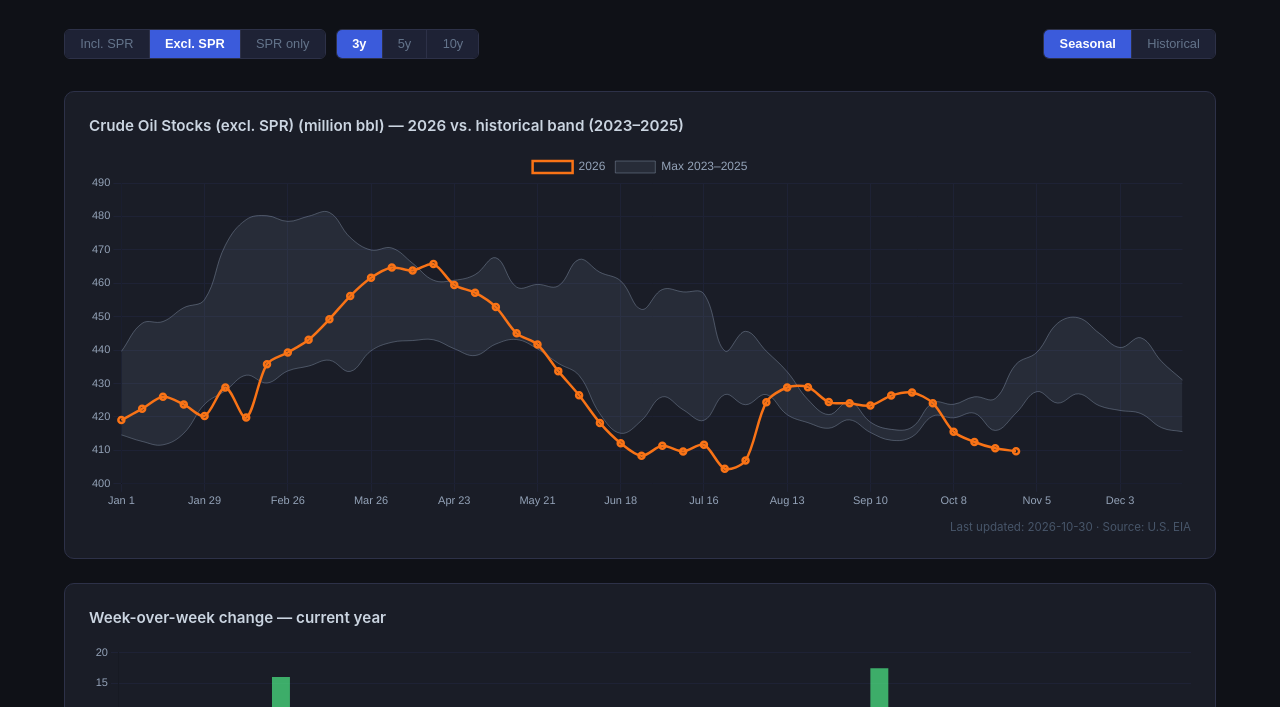
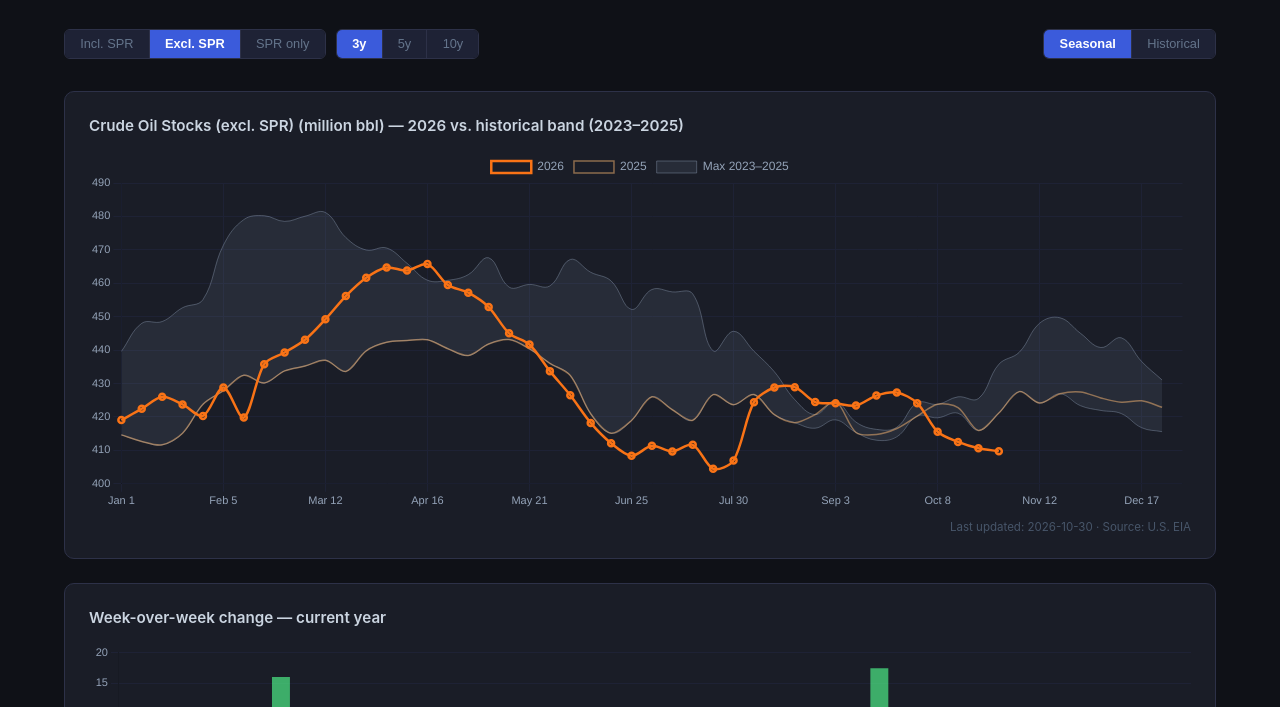
Before and after one commit to sheffielddivided/eia, a plain HTML site: page index.html in a window 1280 px wide. Shown: the part 93-800 px from the top of the page. Drawn offline with nearby package versions, Linux system fonts and the light colour scheme.

Commit message:
Seasonal charts: add last year's line, include Dec 30/31 (#32)
* Fix seasonal week bucketing across DST

weekOfYear used local-time dates, so during daylight saving time a date
exactly N weeks after Jan 1 was floored into week N-1. For 2021 (Jan 1 on
a Friday, same weekday as EIA report dates) this shifted the whole summer
by a week and dropped the late-October week, causing a sharp dip in the
max band around Nov 1. Compute the difference in UTC instead.

Co-Authored-By: Claude Opus 5.5 <noreply@anthropic.com>
Claude-Session: https://claude.ai/code/session_01WS3H2JJSr9r6JpLMgDUqVX

* Show last year's line in seasonal charts; include Dec 30/31

Add the previous year as a muted line in the Crude and Products
seasonal charts, and extend the seasonal grid to 53 week buckets so
reports dated Dec 30/31 (day-of-year index 364-365) are no longer
dropped.

Co-Authored-By: Claude Opus 5.5 <noreply@anthropic.com>
Claude-Session: https://claude.ai/code/session_01WS3H2JJSr9r6JpLMgDUqVX

---------

Co-authored-by: Claude <noreply@anthropic.com>

```diff
--- a/index.html
+++ b/index.html
@@ -555,19 +555,22 @@ function renderAll() {
   else renderHistoricChart(cachedData, label, yearsBack);
 }
 
+// 53 buckets: days 364–365 (Dec 30/31) fall in week index 52.
+const NWEEKS = 53;
+
 function buildSeasonalData(data, yearsBack) {
   const cy = new Date().getFullYear();
   const byYW = {};
   for (const d of data) {
     const y = parseInt(d.date.slice(0, 4)), wi = weekOfYear(d.date);
-    if (wi < 0 || wi > 51) continue;
+    if (wi < 0 || wi >= NWEEKS) continue;
     if (!byYW[y]) byYW[y] = {};
     byYW[y][wi] = d.value;
   }
   const prev = [];
   for (let y = cy - 1; y >= cy - yearsBack; y--) if (byYW[y]) prev.push(y);
   const minB = [], maxB = [], avgB = [];
-  for (let w = 0; w < 52; w++) {
+  for (let w = 0; w < NWEEKS; w++) {
     const vals = prev.map(y => byYW[y]?.[w]).filter(v => v != null);
     if (!vals.length) { minB.push(null); maxB.push(null); avgB.push(null); }
     else {
@@ -576,13 +579,14 @@ function buildSeasonalData(data, yearsBack) {
       avgB.push(vals.reduce((s, v) => s + v, 0) / vals.length);
     }
   }
-  const currentLine = Array.from({ length: 52 }, (_, w) => byYW[cy]?.[w] ?? null);
-  const xLabels     = Array.from({ length: 52 }, (_, w) => {
+  const currentLine  = Array.from({ length: NWEEKS }, (_, w) => byYW[cy]?.[w] ?? null);
+  const lastYearLine = Array.from({ length: NWEEKS }, (_, w) => byYW[cy - 1]?.[w] ?? null);
+  const xLabels      = Array.from({ length: NWEEKS }, (_, w) => {
     const d = new Date(cy, 0, 1 + w * 7);
     return d.toLocaleDateString('en-US', { month: 'short', day: 'numeric' });
   });
   const currentYearArr = data.filter(d => d.date.startsWith(String(cy))).sort((a, b) => a.date.localeCompare(b.date));
-  return { currentLine, minBand: minB, maxBand: maxB, avgBand: avgB, xLabels, currentYear: cy, prevYears: prev, currentYearArr };
+  return { currentLine, lastYearLine, minBand: minB, maxBand: maxB, avgBand: avgB, xLabels, currentYear: cy, prevYears: prev, currentYearArr };
 }
 
 function renderSeasonalChart(s, label) {
@@ -600,6 +604,7 @@ function renderSeasonalChart(s, label) {
         { label: `Max ${yFrom}–${yTo}`, data: convertArr(s.maxBand), borderColor: 'rgba(148,163,184,0.4)', backgroundColor: 'rgba(100,116,139,0.18)', borderWidth: 1, fill: '+1', pointRadius: 0, tension: 0.4, order: 2 },
         { label: `Min ${yFrom}–${yTo}`, data: convertArr(s.minBand), borderColor: 'rgba(148,163,184,0.4)', backgroundColor: 'transparent', borderWidth: 1, fill: false, pointRadius: 0, tension: 0.4, order: 2 },
         { label: String(s.currentYear), data: convertArr(s.currentLine), borderColor: '#f97316', backgroundColor: 'transparent', borderWidth: 2.5, fill: false, pointRadius: 3, pointHoverRadius: 6, tension: 0.3, spanGaps: false, order: 1 },
+        { label: String(s.currentYear - 1), data: convertArr(s.lastYearLine), borderColor: 'rgba(253,186,116,0.5)', backgroundColor: 'transparent', borderWidth: 1.5, fill: false, pointRadius: 0, pointHoverRadius: 4, tension: 0.3, spanGaps: true, order: 1.5 },
       ],
     },
     options: { ...BASE_OPT, plugins: { legend: { ...LEGEND, labels: { ...LEGEND.labels, filter: i => i.datasetIndex !== 1 } }, tooltip: { callbacks: { label: ctx => ctx.parsed.y == null ? null : ` ${ctx.dataset.label}: ${fmt(ctx.parsed.y)} million bbl` } } }, scales: { x: XSCALE, y: { ...YSCALE, ticks: { ...YSCALE.ticks, callback: v => fmtN(v, 0) } } } },
```
